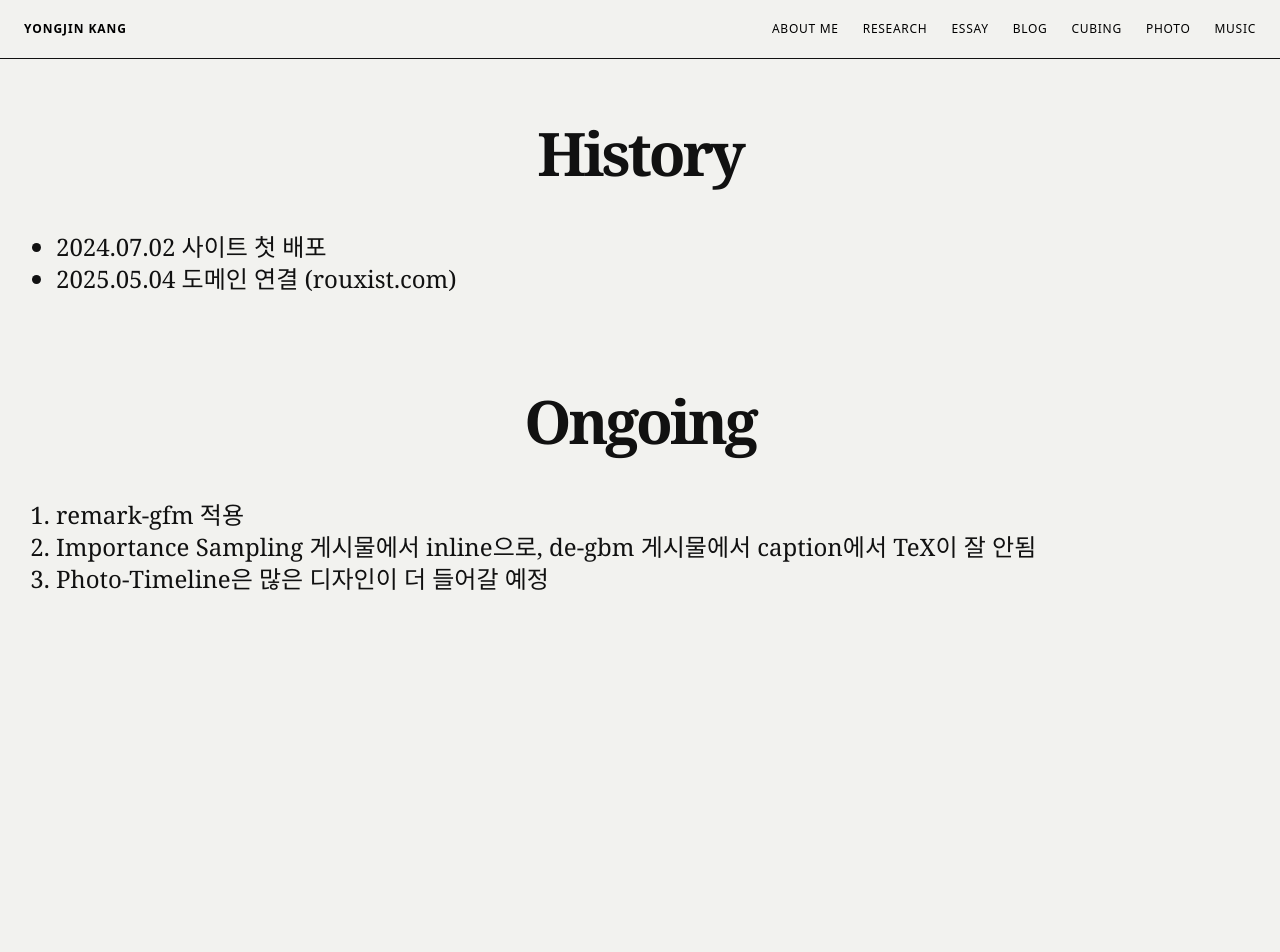
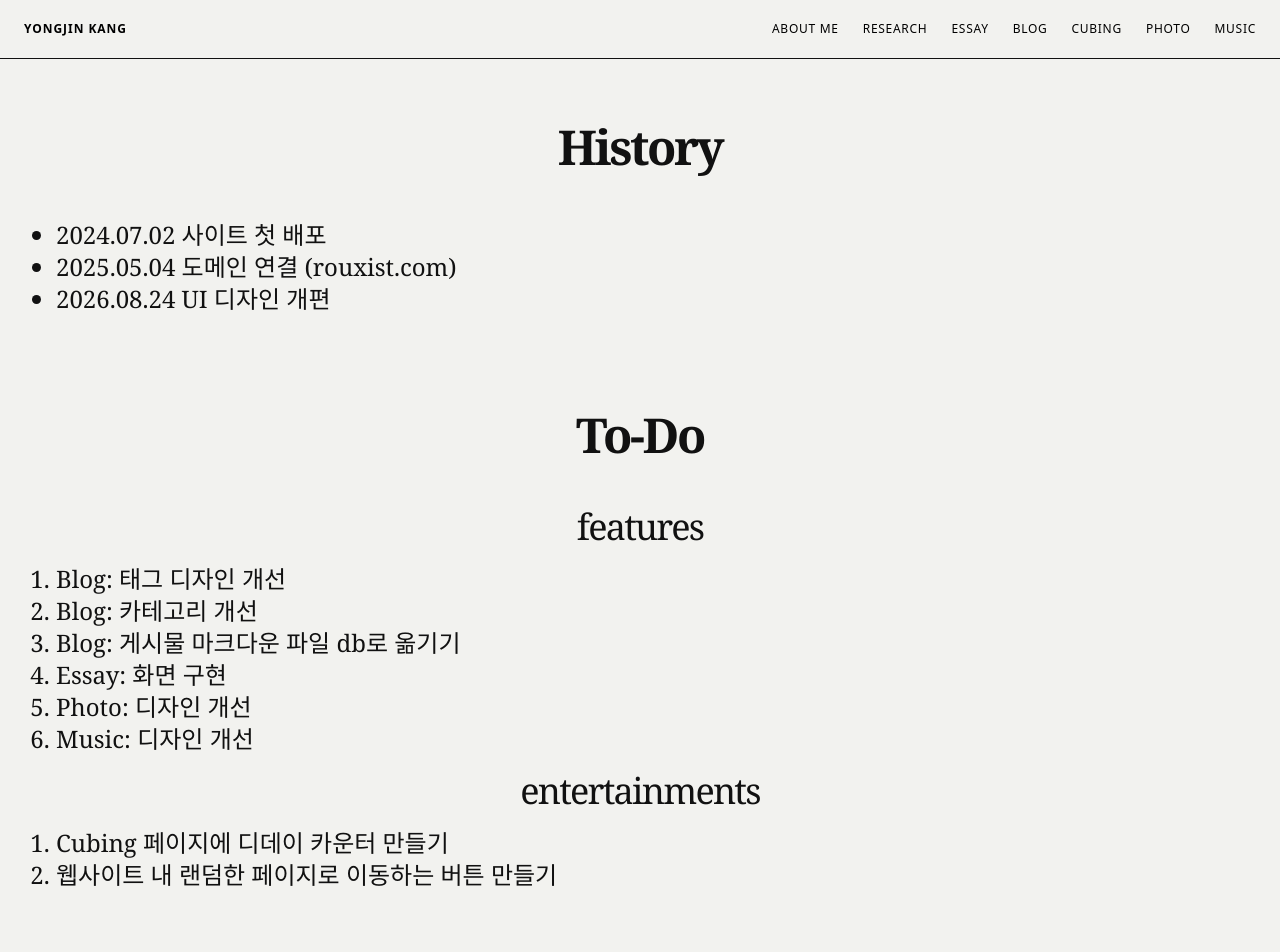
Before and after one commit to Rouxist/main-blog, a Next.js app: page /notice in a window 1280 px wide. Shown: the top 952 px of the page. Before the commit the page ends 800 px from the top, so only its background shows below. Built offline with nearby package versions, Linux system fonts and the light colour scheme.

Commit message:
chore: updated notice

```diff
--- a/src/app/notice/page.tsx
+++ b/src/app/notice/page.tsx
@@ -7,19 +7,45 @@ export default function Notice() {
         <Header />
       </header>
       <section className="my-16">
-        <h1 className="text-5xl md:text-7xl lg:text-6xl text-xl font-bold tracking-tighter leading-tight md:leading-none md:my-12 my-4 text-center md:text-center">
+        <h1 className="text-4xl md:text-6xl lg:text-5xl font-bold tracking-tighter leading-tight md:leading-none md:my-12 my-4 text-center md:text-center">
           History
         </h1>
         <article className="md:w-[75rem] w-[90vw] mx-auto md:text-2xl text-sm px-4">
           <ul className="list-disc">
             <li>2024.07.02 사이트 첫 배포</li>
             <li>2025.05.04 도메인 연결 (rouxist.com)</li>
+            <li>2026.08.24 UI 디자인 개편</li>
           </ul>
         </article>
       </section>
       <section className="my-16">
-        <h1 className="text-5xl md:text-7xl lg:text-6xl text-xl font-bold tracking-tighter leading-tight md:leading-none md:my-12 my-4 text-center md:text-center">
-          Ongoing
+        <h1 className="text-4xl md:text-6xl lg:text-5xl font-bold tracking-tighter leading-tight md:leading-none md:my-12 my-4 text-center md:text-center">
+          To-Do
+        </h1>
+        <article className="md:w-[75rem] w-[90vw] mx-auto md:text-2xl text-sm px-4">
+          <h2 className="text-3xl md:text-5xl lg:text-4xl tracking-tighter leading-tight md:leading-none my-4 text-center ">
+            features
+          </h2>
+          <ol className="list-decimal">
+            <li>Blog: 태그 디자인 개선</li>
+            <li>Blog: 카테고리 개선</li>
+            <li>Blog: 게시물 마크다운 파일 db로 옮기기</li>
+            <li>Essay: 화면 구현</li>
+            <li>Photo: 디자인 개선</li>
+            <li>Music: 디자인 개선</li>
+          </ol>
+          <h2 className="text-3xl md:text-5xl lg:text-4xl tracking-tighter leading-tight md:leading-none my-4 text-center ">
+            entertainments
+          </h2>
+          <ol className="list-decimal">
+            <li>Cubing 페이지에 디데이 카운터 만들기</li>
+            <li>웹사이트 내 랜덤한 페이지로 이동하는 버튼 만들기</li>
+          </ol>
+        </article>
+      </section>
+      <section className="my-16">
+        <h1 className="text-4xl md:text-6xl lg:text-5xl font-bold tracking-tighter leading-tight md:leading-none md:my-12 my-4 text-center md:text-center">
+          Notes
         </h1>
         <article className="md:w-[75rem] w-[90vw] mx-auto md:text-2xl text-sm px-4">
           <ol className="list-decimal">
@@ -28,7 +54,6 @@ export default function Notice() {
               Importance Sampling 게시물에서 inline으로, de-gbm 게시물에서
               caption에서 TeX이 잘 안됨
             </li>
-            <li>Photo-Timeline은 많은 디자인이 더 들어갈 예정</li>
           </ol>
         </article>
       </section>
```
